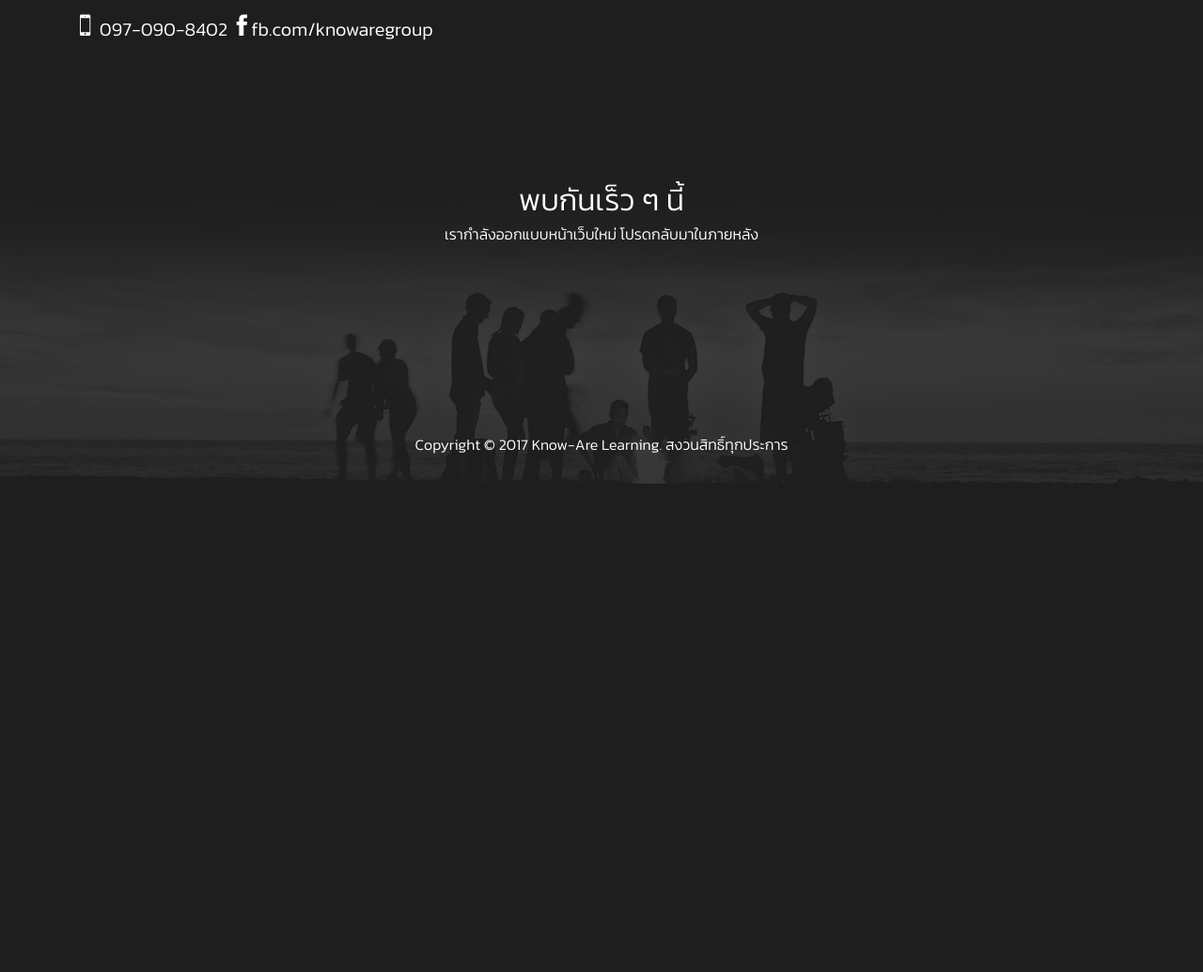
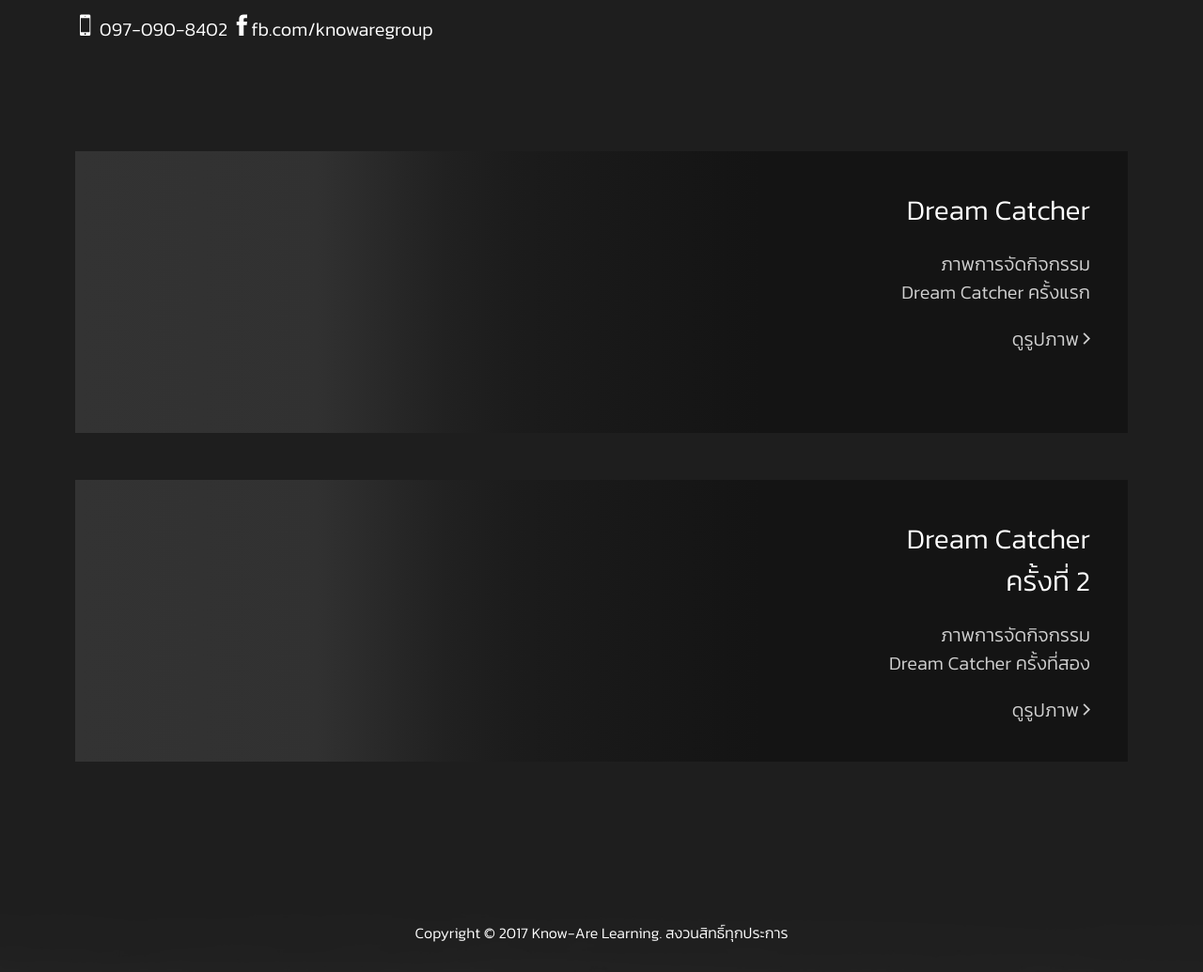
Before and after one commit to Know-are/know-are-website, a PHP site: page /photos in a window 1280 px wide. Shown: the part 281-1316 px from the top of the page at 94% size. Before the commit the page ends 796 px from the top, so only its background shows below. Run offline with PHP 8.4, Linux system fonts and the light colour scheme; some libraries are stand-ins or nearby versions.

Commit message:
Update Photos template

```diff
--- a/assets/css/style.css
+++ b/assets/css/style.css
@@ -258,6 +258,65 @@
 
 }
 
+/*  Photos */
+
+.photos-nav {
+  margin-top: 50px;
+}
+
+.photos {
+  display: block;
+  margin: 20px 80px 20px 80px;
+  background-color:#333333;
+  height: 300px;
+   transition: .1s ease-in;
+   text-align: right;
+}
+
+.photos:hover {
+  transform: scale(1.02);
+   transition: .1s ease-in;
+  box-shadow: 0 0 50px 0 rgba(0, 0, 0, 0.33);
+}
+
+.photos-caption {
+  right:0;
+  display: inline-block;
+  width: 100%;
+  background-color: #141414;
+  height: 100%;
+  background: -moz-linear-gradient(left, rgba(89,89,89,0) 0%, rgba(44,44,44,0.28) 23%, rgba(20,20,20,0.58) 35%, rgba(20,20,20,0.76) 42%, rgba(20,20,20,0.94) 59%, rgba(20,20,20,1) 65%, rgba(20,20,20,1) 80%);
+  background: -webkit-linear-gradient(left, rgba(89,89,89,0) 0%,rgba(44,44,44,0.28) 23%,rgba(20,20,20,0.58) 35%,rgba(20,20,20,0.76) 42%,rgba(20,20,20,0.94) 59%,rgba(20,20,20,1) 65%,rgba(20,20,20,1) 80%);
+  background: linear-gradient(to right, rgba(89,89,89,0) 0%,rgba(44,44,44,0.28) 23%,rgba(20,20,20,0.58) 35%,rgba(20,20,20,0.76) 42%,rgba(20,20,20,0.94) 59%,rgba(20,20,20,1) 65%,rgba(20,20,20,1) 80%);
+}
+
+.photos-caption-text {
+  display: inline-block;
+  width: 300px;
+  padding-top:40px;
+  padding-right: 40px;
+  height: 200px;
+}
+
+.photos-caption-text h1 {
+  color:#fff;
+  font-size: 30px;
+}
+
+.photos-caption-text p{
+  margin-top: 20px;
+  color:#fff;
+  font-size: 20px;
+  opacity: 0.8;
+}
+
+.photos-caption-text .photos-link {
+  font-style: 18px;
+  font-weight: 300;
+  color: #fff;
+  bottom:0;
+}
+
 
 /*  Contact */
 
@@ -346,6 +405,7 @@
 }
 
 
+
 /*  Responsive */
 
 
@@ -427,6 +487,30 @@
     background-position: center;
   }
 
+
+  .photos {
+    margin: 5px 15px 5px 15px;
+  }
+
+.photos-caption-text {
+  width: 250px;
+}
+
+  .photos-caption-text h1 {
+    font-size: 25px;
+  }
+
+  .photos-caption-text p{
+    margin-top: 25px;
+    font-size: 16px;
+  }
+
+  .photos-caption-text .photos-link {
+    font-style: 16px;
+  }
+
+
+
   footer {
     background-position: bottom;
     padding: 10px 10px 10px 10px;
--- a/photos/index.html
+++ b/photos/index.html
@@ -86,12 +86,34 @@
 
   <div class="mobile-menu-padding"></div>
 
+  <br/>  <br/>  <br/>
+
+  <div class="photos-nav">
+    <div class="photos">
+      <div class="photos-caption">
+        <div class="photos-caption-text">
+        <h1>Dream Catcher</h1>
+        <p>ภาพการจัดกิจกรรม <br/>Dream Catcher ครั้งแรก<p>
+        <span class="photos-link">ดูรูปภาพ <span class="ion-ios-arrow-forward"></span></span>
+        </div>
+      </div>
+    </div>
+
+
+      <div class="photos-nav">
+        <div class="photos">
+          <div class="photos-caption">
+            <div class="photos-caption-text">
+            <h1>Dream Catcher<br/>ครั้งที่ 2</h1>
+        <p>ภาพการจัดกิจกรรม<br/> Dream Catcher ครั้งที่สอง<p>
+            <span class="photos-link">ดูรูปภาพ <span class="ion-ios-arrow-forward"></span></span>
+            </div>
+          </div>
+        </div>
+
+  </div>
+
 <footer>
-
-  <div class="announcing">
-  <h1>พบกันเร็ว ๆ นี้</h1>
-  <p>เรากำลังออกแบบหน้าเว็บใหม่ โปรดกลับมาในภายหลัง</p>
-  </div>
 
   <p class="credit">Copyright © 2017 Know-Are Learning. สงวนสิทธิ์ทุกประการ</p>
 
@@ -100,7 +122,7 @@
 
 <script src="https://ajax.googleapis.com/ajax/libs/jquery/3.1.0/jquery.min.js"></script>
 <script  src="../assets/js/slide.js"></script>
-<script  src="assets/js/scroll.js"></script>
+<script  src="../assets/js/scroll.js"></script>
 
 
 </body>
```
